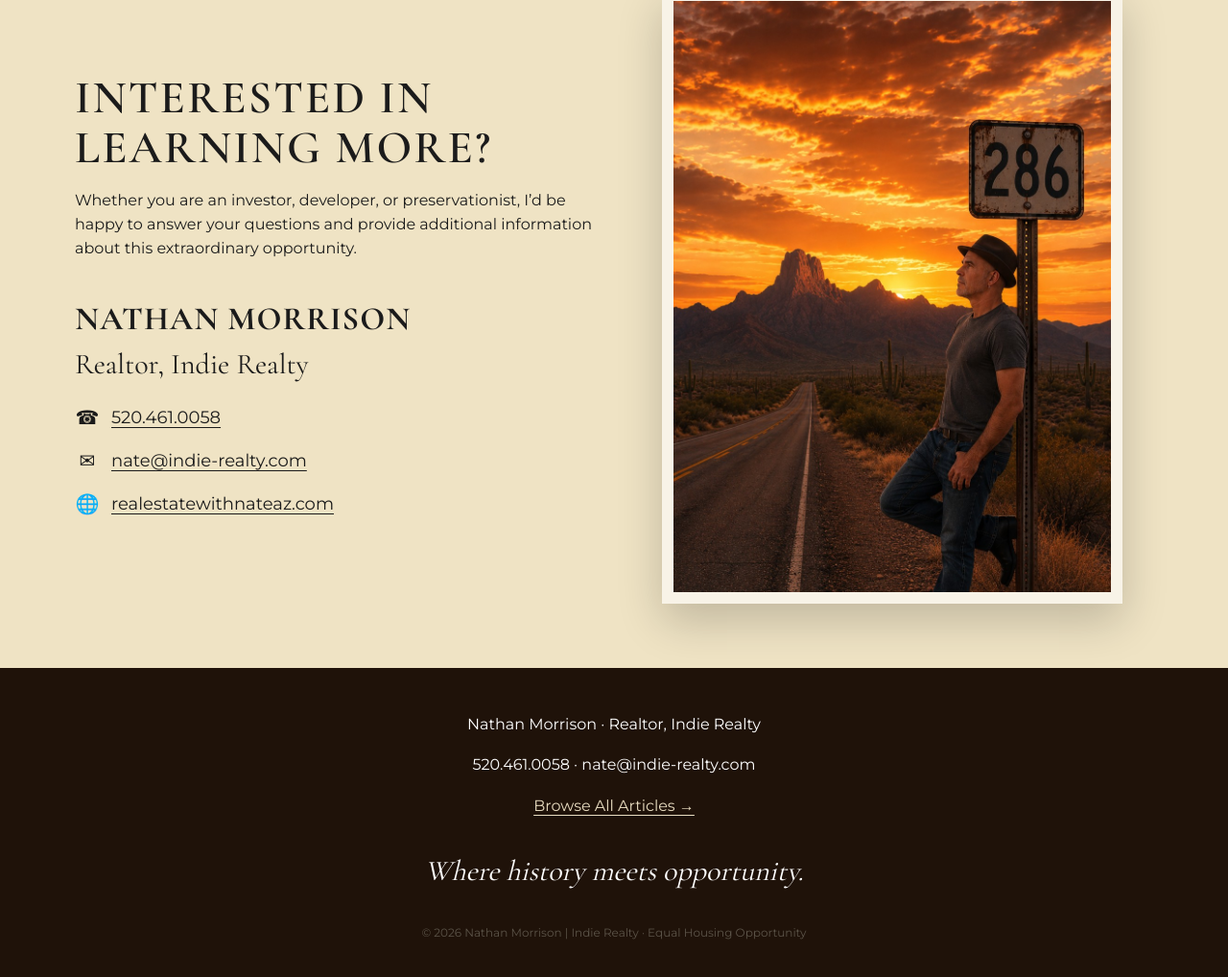
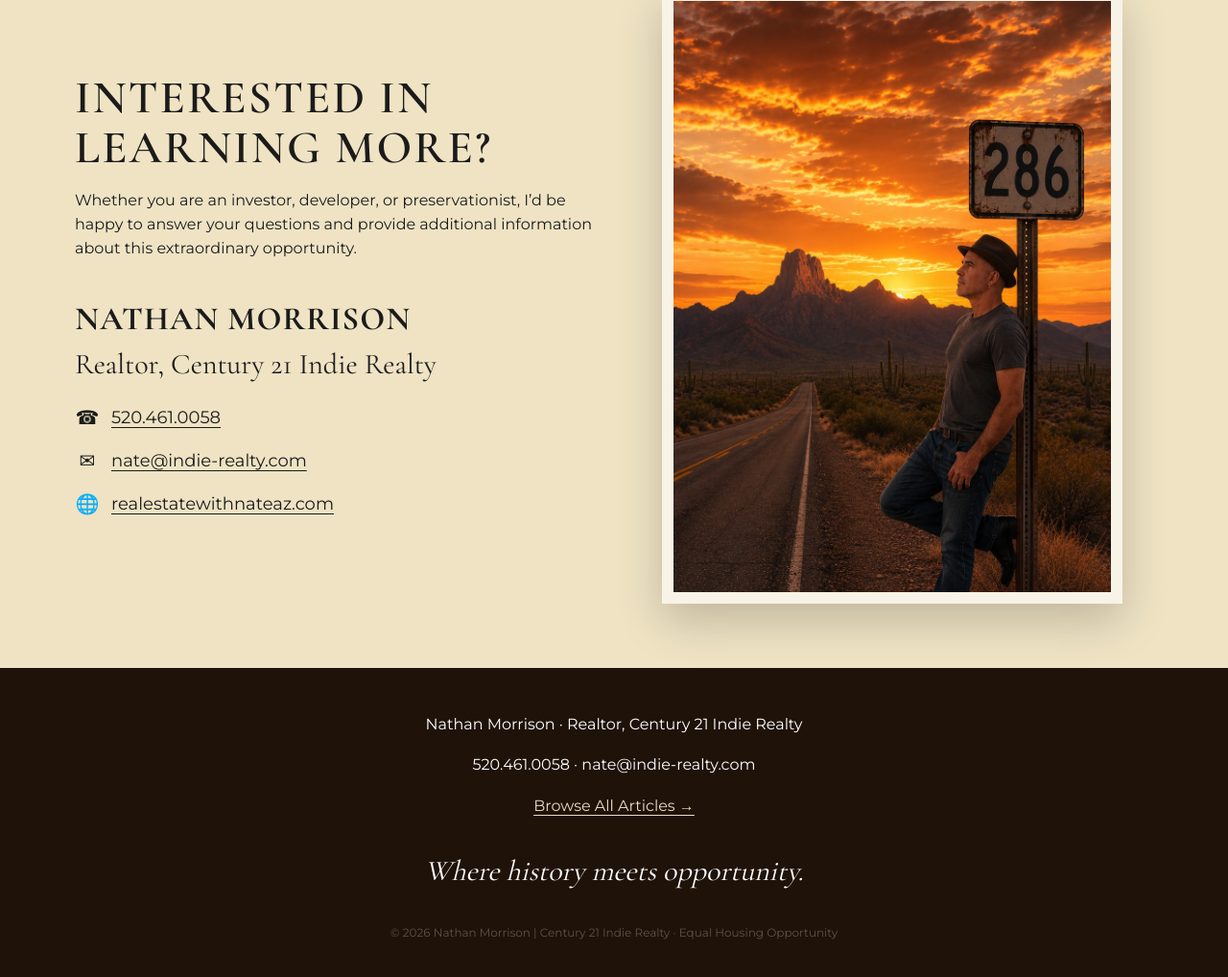
Before and after one commit to nmorrison88/ownsasabe, a plain HTML site: page index.html in a window 1280 px wide. Shown: the part 8338-9356 px from the top of the page at 96% size. Drawn offline with nearby package versions, Linux system fonts and the light colour scheme.

Commit message:
Rebrand Indie Realty to Century 21 Indie Realty

```diff
--- a/index.html
+++ b/index.html
@@ -183,7 +183,7 @@
         <p>Whether you are an investor, developer, or preservationist, I’d be happy to answer your questions and provide additional information about this extraordinary opportunity.</p>
         <div class="contact-name-block">
           <h3>Nathan Morrison</h3>
-          <p class="subtitle">Realtor, Indie Realty</p>
+          <p class="subtitle">Realtor, Century 21 Indie Realty</p>
         </div>
         <ul class="contact-icon-list">
           <li><span class="icon">&#9742;</span><a href="tel:15204610058">520.461.0058</a></li>
@@ -196,11 +196,11 @@
   </main>
 
   <footer class="footer">
-    <p>Nathan Morrison · Realtor, Indie Realty</p>
+    <p>Nathan Morrison · Realtor, Century 21 Indie Realty</p>
     <p>520.461.0058 · nate@indie-realty.com</p>
     <p><a href="articles-all.html" style="color:#e8dcc0;text-decoration:underline;text-underline-offset:4px;">Browse All Articles &rarr;</a></p>
     <p class="tagline">Where history meets opportunity.</p>
-    <p class="fineprint">© 2026 Nathan Morrison | Indie Realty · Equal Housing Opportunity</p>
+    <p class="fineprint">© 2026 Nathan Morrison | Century 21 Indie Realty · Equal Housing Opportunity</p>
   </footer>
 
   <a class="back-to-top" href="#top" aria-label="Back to top">↑</a>
```
Also changed, not shown: articles-all.html (+2 -2 lines), sasabe-history.html (+3 -3 lines).
